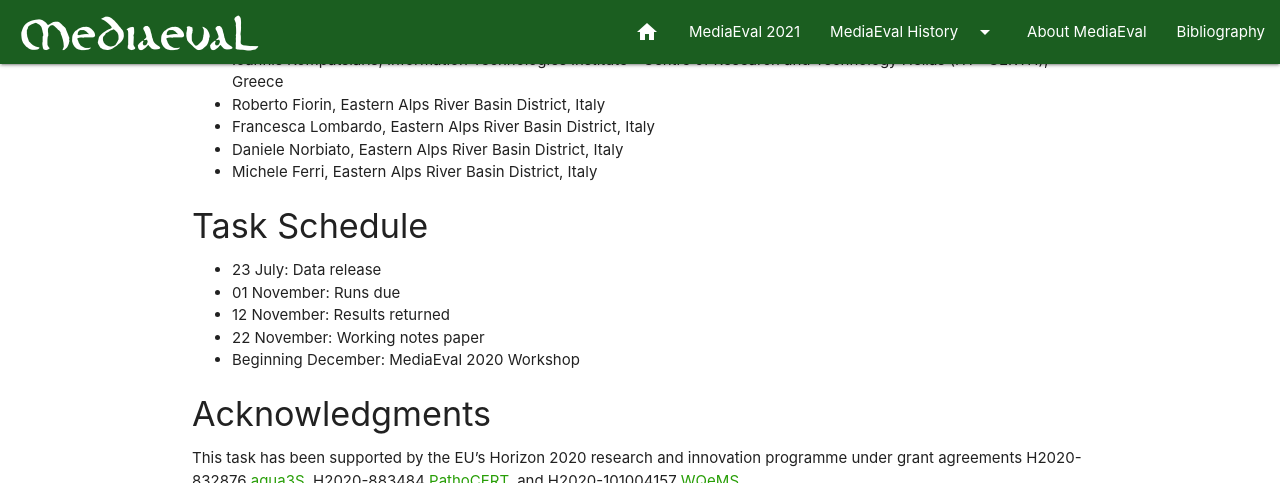
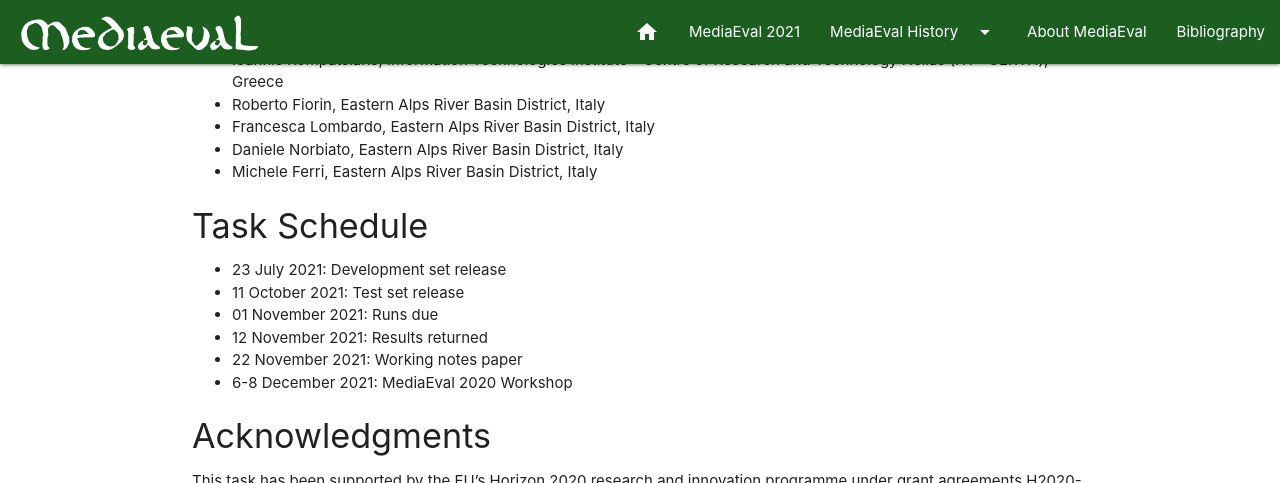
Before and after one commit to multimediaeval/multimediaeval.github.io, a Jekyll site: the page built from _editions/2021/tasks/watermm.md, in a window 1280 px wide and 900 px high, scrolled down 2203 px, cut to the strip 0-483 px from the top of the window. Built offline with Jekyll 4.4.1, drawn with Linux system fonts in a browser that asks for light colours.

Commit message:
Update task schedule

```diff
--- a/_editions/2021/tasks/watermm.md
+++ b/_editions/2021/tasks/watermm.md
@@ -60,11 +60,12 @@ We also recommend to read past years’ task papers in the MediaEval Proceedings
 * Michele Ferri, Eastern Alps River Basin District, Italy
 
 #### Task Schedule
-* 23 July: Data release
-* 01 November: Runs due
-* 12 November: Results returned
-* 22 November: Working notes paper
-* Beginning December: MediaEval 2020 Workshop
+* 23 July 2021: Development set release
+* 11 October 2021: Test set release
+* 01 November 2021: Runs due
+* 12 November 2021: Results returned
+* 22 November 2021: Working notes paper
+* 6-8 December 2021: MediaEval 2020 Workshop
 
 #### Acknowledgments
 This task has been supported by the EU’s Horizon 2020 research and innovation programme under grant agreements H2020-832876 [aqua3S](https://aqua3s.eu/), H2020-883484 [PathoCERT](https://pathocert.eu/), and H2020-101004157 [WQeMS](https://wqems.eu/project).
```
